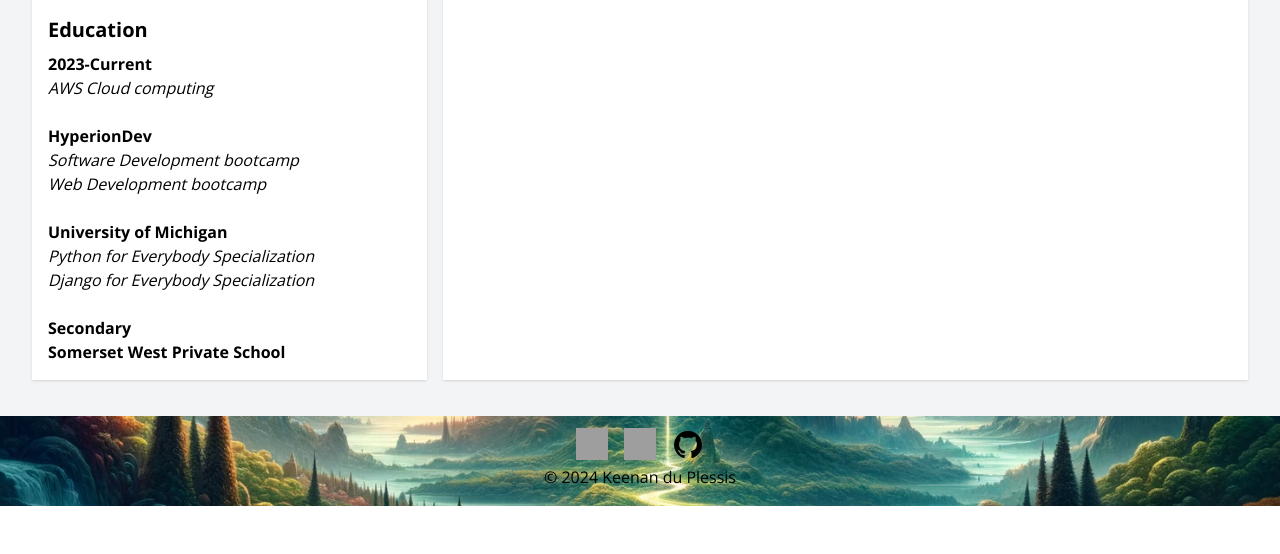
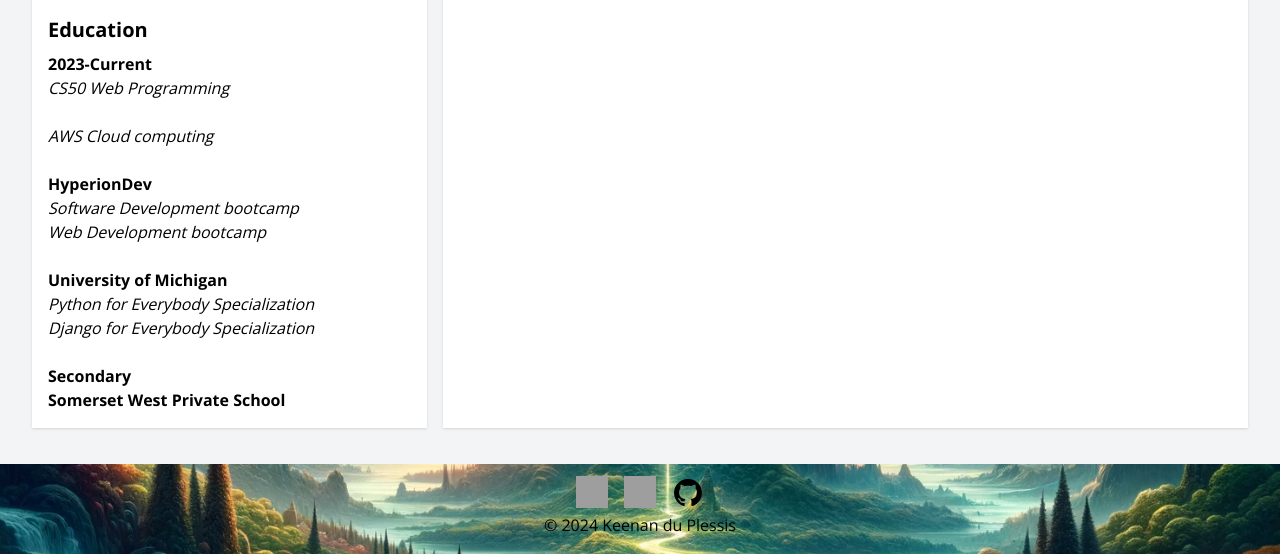
Before and after one commit to Keeks87/Portfolio_site_deploy, a Django app: page /portfolio/ in a window 1280 px wide. Shown: the part 2680-3234 px from the top of the page. Before the commit the page ends 3186 px from the top, so only its background shows below. Run offline with Django 4.2, Linux system fonts and the light colour scheme; some libraries are stand-ins or nearby versions; grey boxes are pictures that could not be loaded.

Commit message:
Update headers

```diff
--- a/portfolio/templates/portfolio/portfolio.html
+++ b/portfolio/templates/portfolio/portfolio.html
@@ -8,9 +8,9 @@
             <!-- Left column for contact info, skills, and education -->
             <div class="md:col-span-1 bg-white shadow p-4">
                 <h2 class="font-bold text-xl mb-2">Contact Information</h2>
-                <h6>+44 7470 781907</h6>
-                <h6>London</h6>
-                <h6>keenandup87@gmail.com</h6>
+                <h3>+44 7470 781907</h3>
+                <h3>London</h3>
+                <h3>keenandup87@gmail.com</h3>
                 <button onclick="window.location.href=
                     'https:www.linkedin.com/in/keenan-du-plessis-4a5338b0/'"
                     class="bg-gray-500 hover:bg-blue-700 text-white
@@ -27,38 +27,38 @@
                 <h2 class="font-bold text-xl mt-4 mb-2">Skills</h2>
                 <p>
                 <ul>
-                    <h5 class="font-bold text-md mb-4">
-                        Programming Languages</h5>
+                    <h3 class="font-bold text-md mb-4">
+                        Programming Languages</h3>
                     <img src="https://skillicons.dev/icons?i=python,javascript&theme=dark"
                         alt="Tech Stack Icons"/>
                     <br>
-                    <h5 class="font-bold text-md mb-4">
-                        Web Development Frameworks</h5>
+                    <h3 class="font-bold text-md mb-4">
+                        Web Development Frameworks</h3>
                     <img src="https://skillicons.dev/icons?i=django,react,express,nodejs&theme=dark"
                         alt="Tech Stack Icons"/>
                     <br>
-                    <h5 class="font-bold text-md mb-4">
-                        Markup and Style Languages</h5>
+                    <h3 class="font-bold text-md mb-4">
+                        Markup and Style Languages</h3>
                     <img src="https://skillicons.dev/icons?i=html,css,tailwind,bootstrap&theme=dark"
                         alt="Tech Stack Icons"/>
                     <br>
-                    <h5 class="font-bold text-md mb-4">
-                        Database Management Systems</h5>
+                    <h3 class="font-bold text-md mb-4">
+                        Database Management Systems</h3>
                     <img src="https://skillicons.dev/icons?i=sqlite,mongodb,postgresql&theme=dark"
                         alt="Tech Stack Icons"/>
                     <br>
-                    <h5 class="font-bold text-md mb-4">
-                        Cloud Services & Containerization</h5>
+                    <h3 class="font-bold text-md mb-4">
+                        Cloud Services & Containerization</h3>
                     <img src="https://skillicons.dev/icons?i=docker,aws,vercel&theme=dark"
                         alt="Tech Stack Icons"/>
                     <br>
-                    <h5 class="font-bold text-md mb-4">
-                        Version Control System</h5>
+                    <h3 class="font-bold text-md mb-4">
+                        Version Control System</h3>
                     <img src="https://skillicons.dev/icons?i=git,github&theme=dark"
                         alt="Tech Stack Icons"/>
                     <br>
-                    <h5 class="font-bold text-md mb-4">
-                        Development Tools</h5>
+                    <h3 class="font-bold text-md mb-4">
+                        Development Tools</h3>
                     <img src="https://skillicons.dev/icons?i=postman,vscode&theme=dark"
                         alt="Tech Stack Icons"/>
                 </ul>
@@ -66,14 +66,16 @@
 
                 <h2 class="font-bold text-xl mt-4 mb-2">Education</h2>
 
-                <h4 class="font-bold">2023-Current</h4>
+                <h3 class="font-bold">2023-Current</h3>
+                <p><em>CS50 Web Programming</em></p>
+                <br>
                 <p><em>AWS Cloud computing</em></p>
                 <br>
-                <h4 class="font-bold">HyperionDev</h4>
+                <h3 class="font-bold">HyperionDev</h3>
                 <p><em>Software Development bootcamp</em></p>
                 <p><em>Web Development bootcamp</em></p>
                 <br>
-                <h4 class="font-bold">University of Michigan</h4>
+                <h3 class="font-bold">University of Michigan</h3>
                 <p><em>Python for Everybody Specialization</em></p>
                 <p><em>Django for Everybody Specialization</em></p>
                 <br>
@@ -111,9 +113,9 @@
                 <h2 class="font-bold text-xl mt-4 mb-2">Experience</h2>
                 <div class="mb-2">
                 <p>
-                    <h4 class="font-bold text-md">Coding Mentor - HyperionDev |
-                        E - Learning</h4>
-                    <h5 class="font-bold text-md mb-4">April 2023-Current</h5>
+                    <h3 class="font-bold text-md">Coding Mentor - HyperionDev |
+                        E - Learning</h3>
+                    <h4 class="font-bold text-md mb-4">April 2023-Current</h4>
                     <ul>
                         <li class="mb-2">Successfully delivered prompt and high-quality
                         mentoring support via one-on-one support calls,
```
